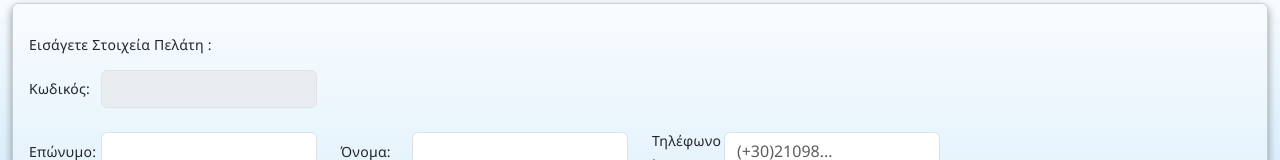
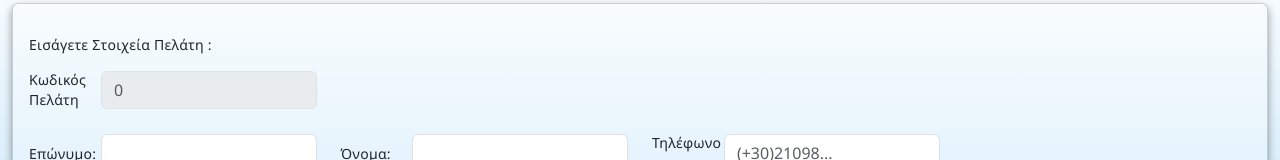
Before and after one commit to KountourisPanagiotis/campings-frontend, an Angular app: page / in a window 1280 px wide. Shown: the part 173-333 px from the top of the page. Built offline with nearby package versions, Linux system fonts and the light colour scheme; no server answers.

Commit message:
before submit button impl

```diff
--- a/src/app/components/customers/customers.component.html
+++ b/src/app/components/customers/customers.component.html
@@ -19,8 +19,8 @@
           <div class="form-group row">
             <!-- Kodikos Pelati (custCode) -->
             <div class="col-sm-3 d-flex align-items-center">
-              <label for="custCode" class="mr-2 col-sm-3">Κωδικός:</label>
-              <input type="number" min="0" step="1" class="form-control" id="custCode-select" disabled>
+              <label for="custCode" class="mr-2 col-sm-3">Κωδικός Πελάτη</label>
+              <input type="number" min="0" step="1" class="form-control" id="custCode-select" disabled placeholder="{{ custCode }}">
             </div>
           </div>
 
--- a/src/app/components/customers/customers.component.ts
+++ b/src/app/components/customers/customers.component.ts
@@ -22,6 +22,7 @@ import { ICustomer } from '../../models/customer.model';
 })
 export class CustomersComponent implements OnInit {
   customers: ICustomer[] = [];
+  custCode: number = 0;
 
   constructor(private customersService: CustomersService) { }
 
@@ -33,6 +34,7 @@ export class CustomersComponent implements OnInit {
     this.customersService.getAllCustomers().subscribe(
       (data: ICustomer[]) => {
         this.customers = data.reverse();
+        this.setCustCode();
       },
       (error: any) => {
         console.log(error);
@@ -40,7 +42,8 @@ export class CustomersComponent implements OnInit {
     );
   }
 
-  setCustCode():void {
-
+  setCustCode(): void {
+    const maxCustCode = Math.max(...this.customers.map(customer => customer.custCode));
+    this.custCode = maxCustCode + 1;
   }
 }
```
